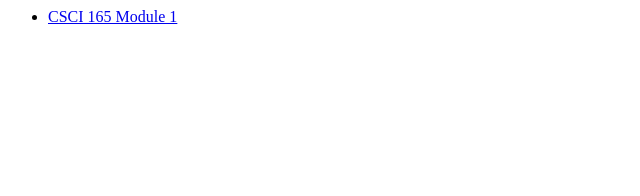
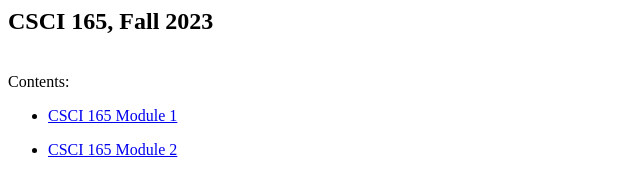
Before and after one commit to cscibg/cscibg.github.io, a plain HTML site: page 165/index.html in a window 1280 px wide. Shown: the whole page, without its empty margins (0-640 px from the left). Drawn offline with Linux system fonts and the light colour scheme.

Commit message:
Update index.html

```diff
--- a/165/index.html
+++ b/165/index.html
@@ -1,4 +1,6 @@
+<h2>CSCI 165, Fall 2023</h2><br/>
+Contents: <br/>
 <ul>
   <li><a href="https://cscibg.github.io/165/m1.html"><p>CSCI 165 Module 1</p></a></li>
-
+  <li><a href="https://cscibg.github.io/165/m2.html"><p>CSCI 165 Module 2</p></a></li>
 </ul>
```
